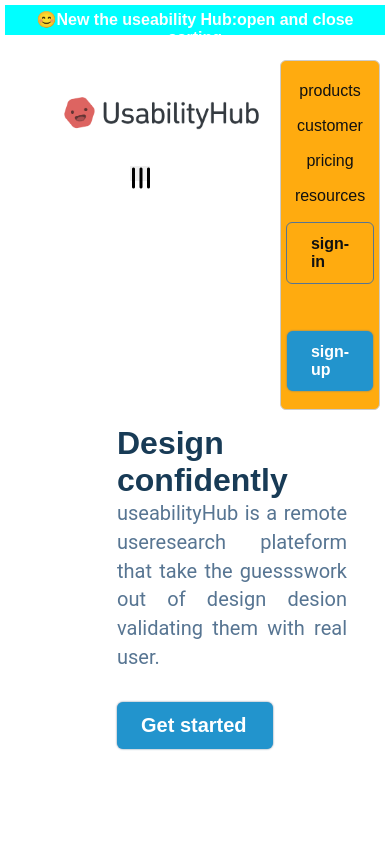
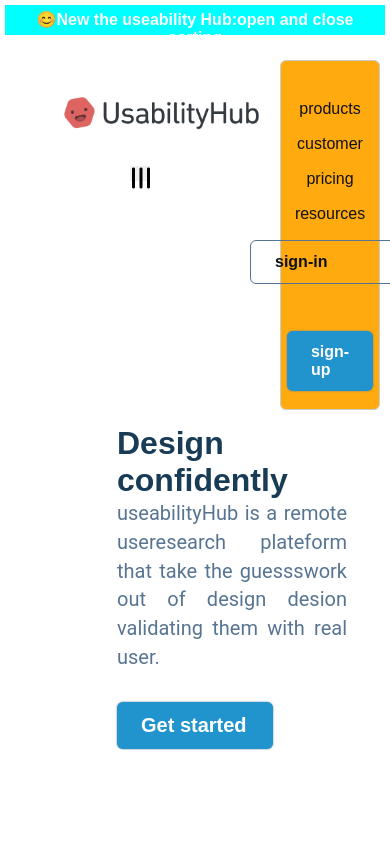
Before and after one commit to alihamzaahmad680-pixel/companies--website, a plain HTML site: page index.html in a window 390 px wide. Both pictures are taken after a click on the button 140 px from the left and 173 px from the top of the page. Shown: the top 844 px of the page. Drawn offline with Linux system fonts and the light colour scheme.

```diff
--- a/style.css
+++ b/style.css
@@ -492,5 +492,8 @@
 .company-logo{
     margin-top: -220px;
 }
+.secondary-button{
+    width: 160px;
+}
 
 }
```
